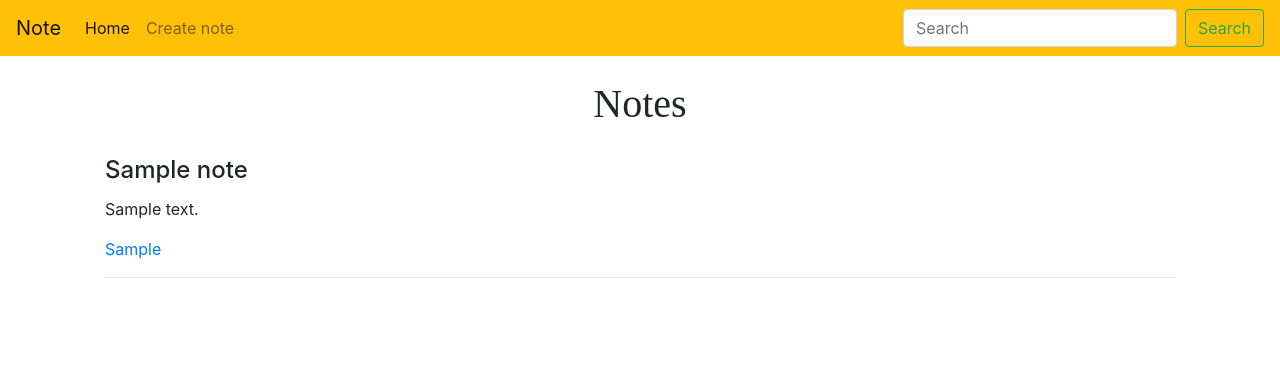
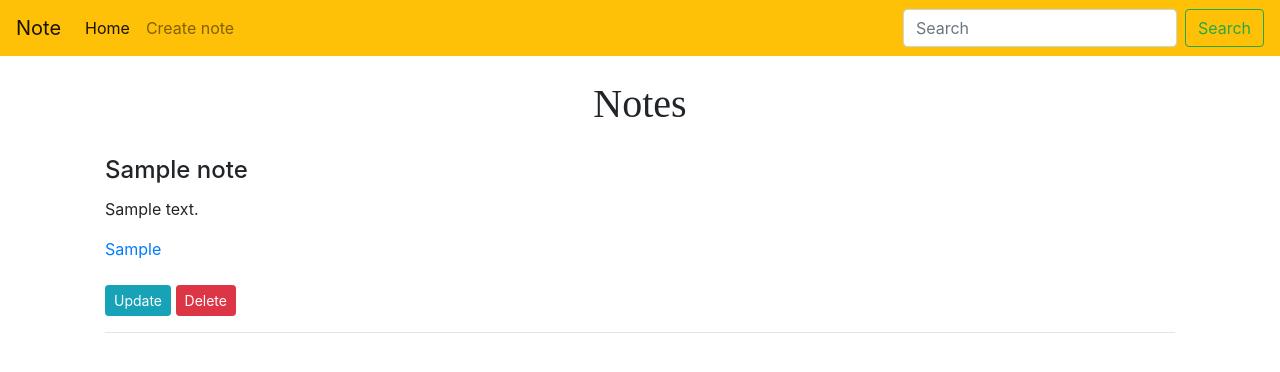
Before and after one commit to omar-bendary/Note_django_app, a Django app: page / in a window 1280 px wide. Shown: the top 372 px of the page. Run offline with Django 3.2, Linux system fonts and the light colour scheme; tables that the repository leaves empty hold one stand-in row (values such as "Sample post"); parts of the project's set-up code (start-up, migrations or seed data) failed here and were passed over; some libraries are stand-ins or nearby versions.

Commit message:
Update and Delete done

```diff
--- a/note_app/admin.py
+++ b/note_app/admin.py
@@ -2,7 +2,5 @@ from django.contrib import admin
 from .models import Note
 
 # Register your models here.
-class NoteAdmin(admin.ModelAdmin):
-    list_display = ('id', 'title')
 
-admin.site.register(Note, NoteAdmin)
+admin.site.register(Note)
--- a/note_app/templates/index.html
+++ b/note_app/templates/index.html
@@ -9,12 +9,20 @@
 {% for note in notes %}
     <div>
 
+
             <div class="card-body">
-                <h4 class="card-title">{{ note.title }}</h4>
-                <p class="card-text">{{ note.description }}</p>
-                <a href="">{{ note.genre }}</a>
+            <tr>
+               <td> <h4 class="card-title">{{ note.title }}</h4></td>
+              <td>  <p class="card-text">{{ note.description }}</p></td>
+               <td> <a href="">{{ note.genre }}</a></td>
+               <br>
+               <br>
+
+               <td><a class="btn btn-sm btn-info" href="{% url 'notes:update_note' note.id %}">Update</a></td>
+
+						<td><a class="btn btn-sm btn-danger" href="{% url 'notes:delete_note' note.id %}">Delete</a></td>
                 <hr>
-
+            </tr>
 
         </div>
     </div>
--- a/note_app/templates/add_note.html
+++ b/note_app/templates/update_note.html
@@ -13,7 +13,7 @@
     {% csrf_token %}
     {% bootstrap_form form %}
     {% buttons %}
-        <button type="submit" class="btn btn-primary">Submit</button>
+        <button type="submit" class="btn btn-primary">Update</button>
     {% endbuttons %}
 </form>
 
--- a/note_app/urls.py
+++ b/note_app/urls.py
@@ -8,4 +8,6 @@ app_name = 'note_app'
 urlpatterns = [
     path('', views.index, name='index'),
     path('add/', views.add_note, name='add_note'),
+    path('update/<str:pk>/', views.update_note, name='update_note'),
+    path('delete/<str:pk>/', views.delete_note, name='delete_note'),
 ]
--- a/note_app/views.py
+++ b/note_app/views.py
@@ -1,7 +1,6 @@
 from django.shortcuts import redirect, render
 from .models import Note
 from .form import NoteForm
-from django.urls import reverse
 
 
 def index(request):
@@ -13,14 +12,12 @@ def index(request):
 
 
 def add_note(request):
+    form = NoteForm()
     if request.method == 'POST':
         form = NoteForm(request.POST)
         if form.is_valid():
             form.save()
             return redirect('notes:index')
-
-    else:
-        form = NoteForm()
 
     context = {
 
@@ -28,3 +25,36 @@ def add_note(request):
 
     }
     return render(request, 'add_note.html', context)
+
+
+def update_note(request, pk):
+    note = Note.objects.get(id=pk)
+    form = NoteForm(instance=note)
+
+    if request.method == 'POST':
+        form = NoteForm(request.POST, instance=note)
+        if form.is_valid():
+            form.save()
+            return redirect('notes:index')
+
+    context = {
+
+        'form': form
+
+    }
+    return render(request, 'update_note.html', context)
+
+
+def delete_note(request, pk):
+    note = Note.objects.get(id=pk)
+    if request.method == 'POST':
+        note.delete()
+        return redirect('notes:index')
+
+    context = {
+
+        'note': note
+
+    }
+
+    return render(request, 'delete_note.html', context)
```
Also changed, not shown: note_app/templates/delete_note.html (added, +23 -0 lines), db.sqlite3, note_app/migrations/0002_auto_20200624_0218.py (added).
